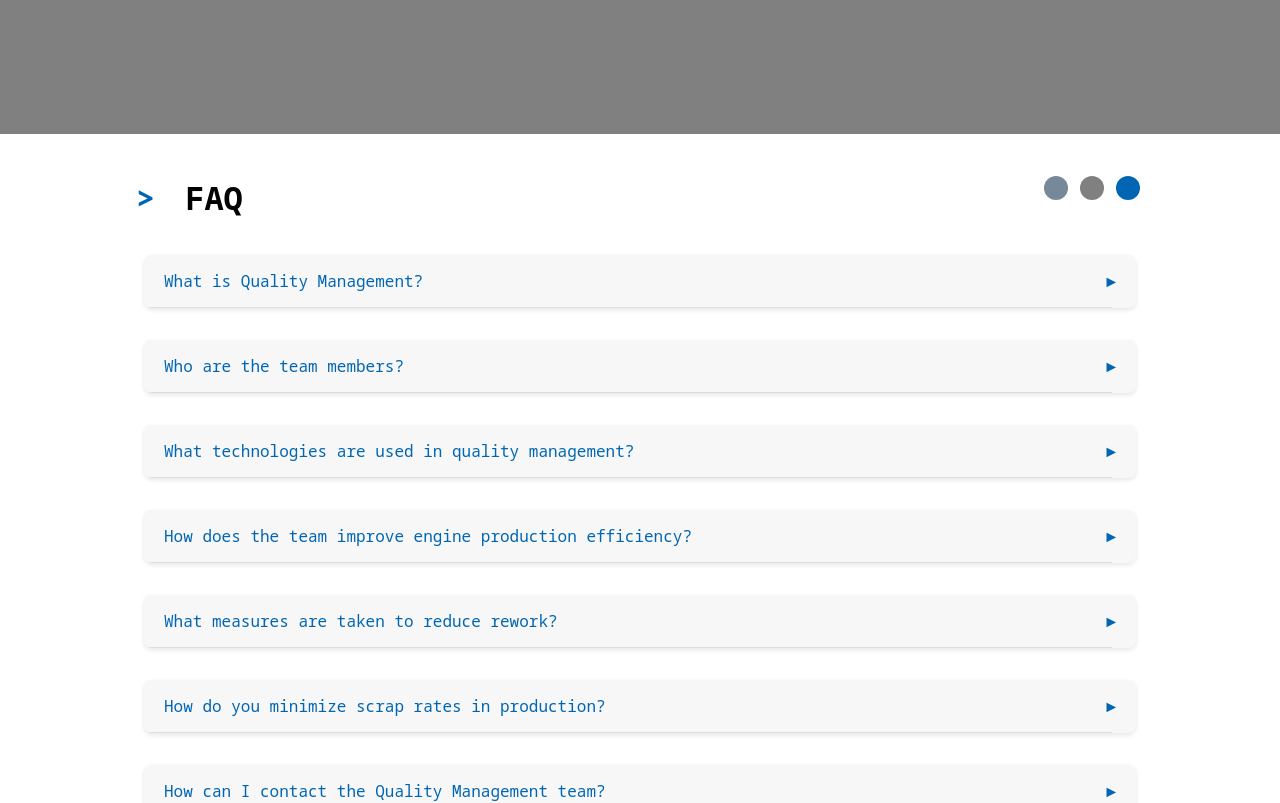
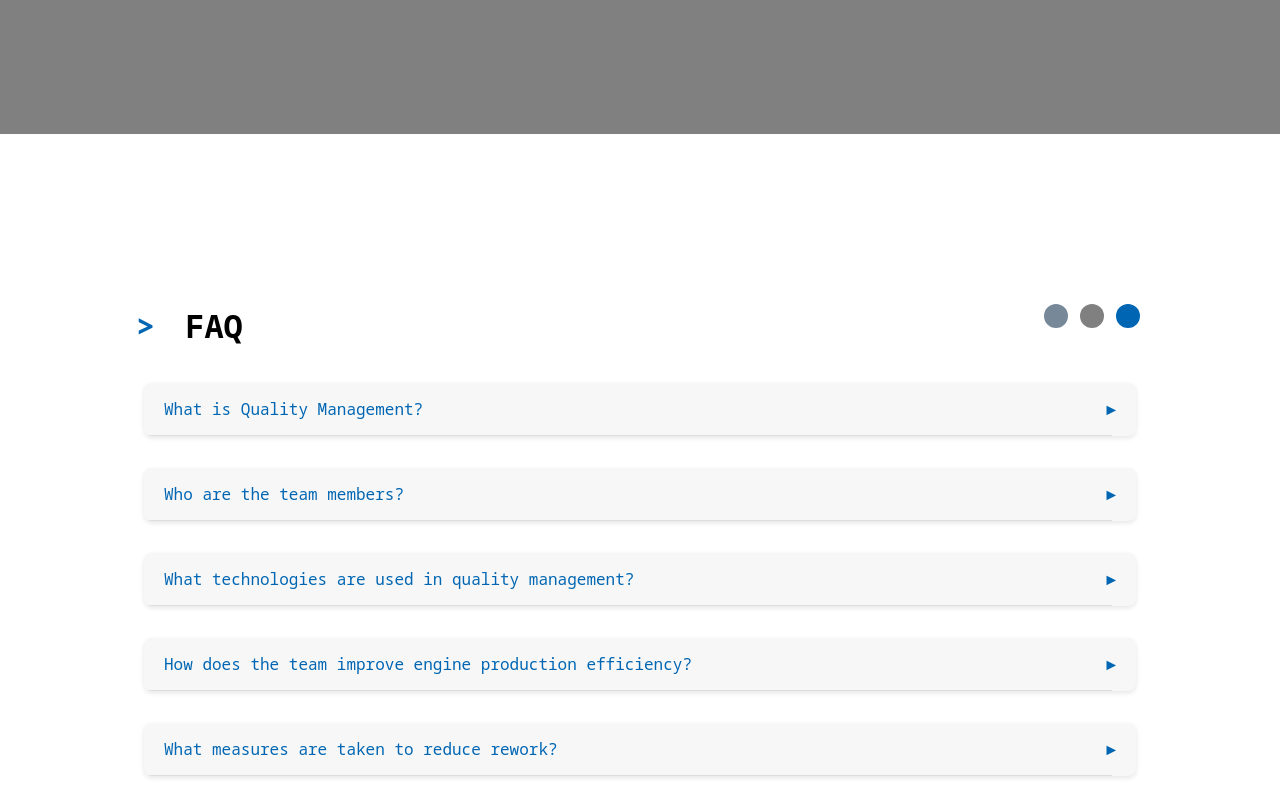
Before and after one commit to Ghantoos7/ScrapBusters, a React (Create React App) app in the folder client/: page / in a window 1280 px wide. Shown: the part 2640-3443 px from the top of the page. Built offline with nearby package versions, Linux system fonts and the light colour scheme.

Commit message:
FrontEnd <> Adjusted margin of the FAQ

```diff
--- a/client/src/pages/FAQ/FAQ.css
+++ b/client/src/pages/FAQ/FAQ.css
@@ -6,6 +6,7 @@
     padding: 20px;
     max-width: 1024px;
     width:100%;
+    margin-top: 128px;
 
 }
 
```
